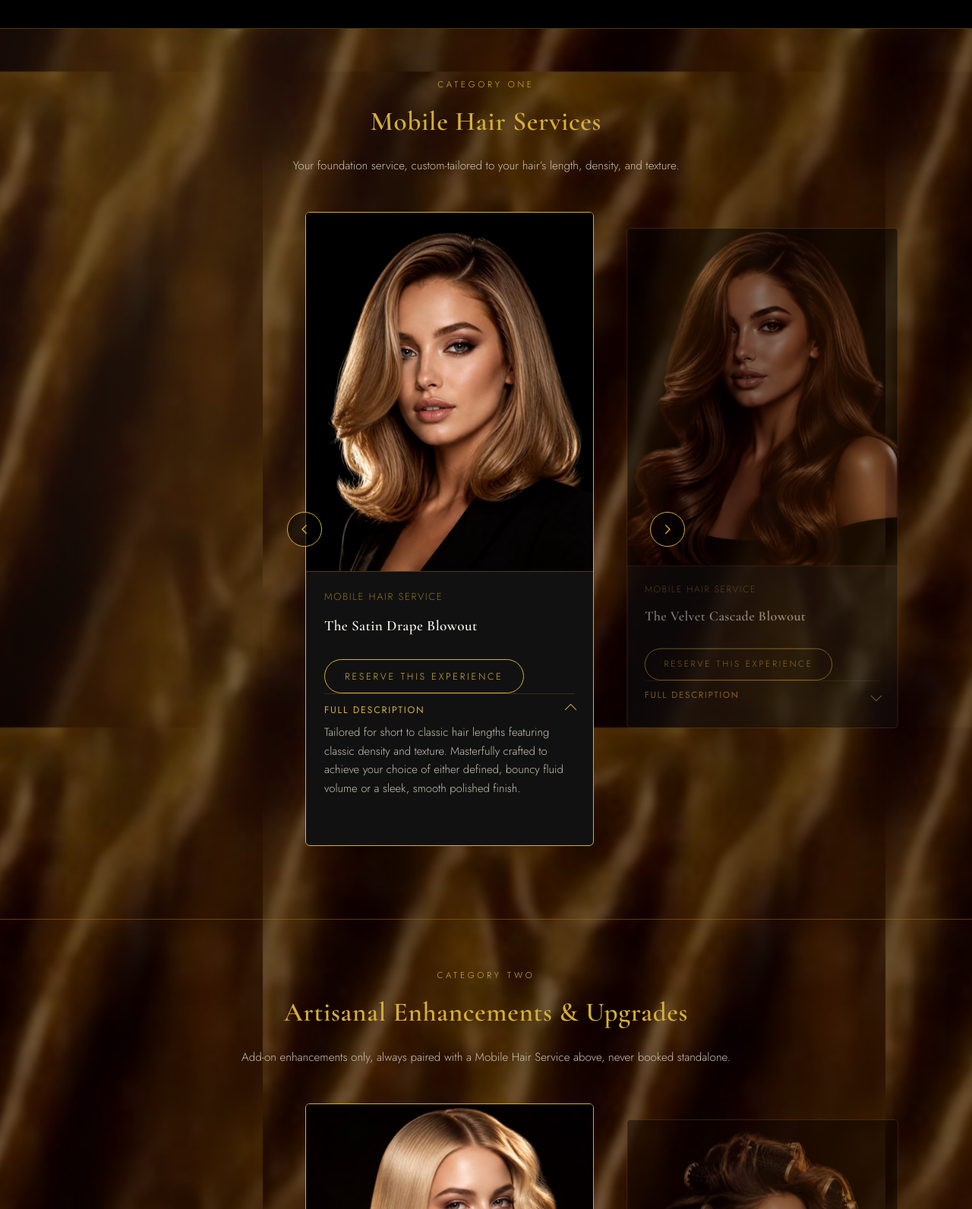
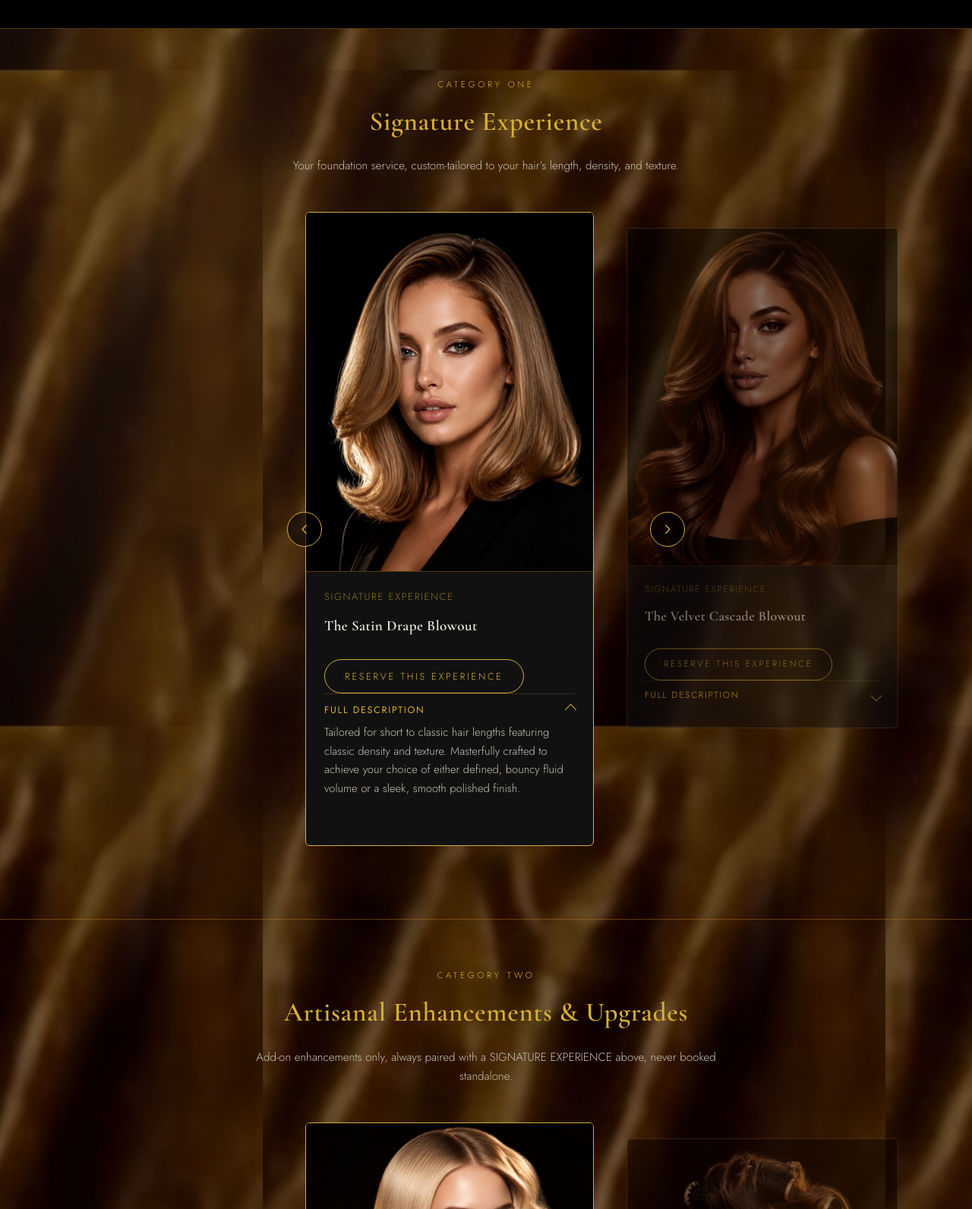
Before and after one commit to Omoh46/rafaelstyles-site, a plain HTML site: page lookbook.html in a window 1280 px wide. Shown: the part 388-1980 px from the top of the page at 76% size. Drawn offline with nearby package versions, Linux system fonts and the light colour scheme.

Commit message:
Copy corrections: category naming, service note, Lookbook Menu and Companion text; new Elan photo
Co-Authored-By: Claude Sonnet 5 <noreply@anthropic.com>

```diff
--- a/lookbook.html
+++ b/lookbook.html
@@ -4,7 +4,7 @@
 <meta charset="UTF-8">
 <meta name="viewport" content="width=device-width, initial-scale=1, viewport-fit=cover">
 <title>Lookbook Menu | Rafael Styles</title>
-<meta name="description" content="Explore the Rafael Styles lookbook: mobile hair services, artisanal enhancements, and companion experiences. Category and service names only.">
+<meta name="description" content="Explore the Rafael Styles lookbook: signature experiences, artisanal enhancements, and companion experiences. Category and service names only.">
 <link rel="icon" type="image/png" href="assets/favicon-32.png">
 <link rel="apple-touch-icon" href="assets/apple-touch-icon.png">
 <link rel="preconnect" href="https://fonts.googleapis.com">
@@ -57,7 +57,7 @@
       <div class="container">
         <div class="category-head">
           <span class="eyebrow">Category One</span>
-          <h2 id="cat1-heading">Mobile Hair Services</h2>
+          <h2 id="cat1-heading">Signature Experience</h2>
           <p>Your foundation service, custom-tailored to your hair&rsquo;s length, density, and texture.</p>
         </div>
 
@@ -68,7 +68,7 @@
               <img src="assets/service-satin-drape-blowout.jpg?v=r2" alt="Model with a smooth, glossy honey-blonde blowout with softly curved ends" width="1179" height="1176" decoding="async">
             </div>
             <div class="card-body">
-              <span class="card-dek">Mobile Hair Service</span>
+              <span class="card-dek">Signature Experience</span>
               <h3>The Satin Drape Blowout</h3>
               <a class="btn card-reserve" href="https://rafaelstyles.glossgenius.com" target="_blank" rel="noopener noreferrer">Reserve This Experience<span class="visually-hidden"> (opens GlossGenius booking in a new tab)</span></a>
               <div class="accordion-item">
@@ -89,7 +89,7 @@
               <img src="assets/service-velvet-cascade-blowout.jpg?v=r2" alt="Model with long, voluminous, softly waved brunette hair cascading over one shoulder" width="1179" height="1195" decoding="async">
             </div>
             <div class="card-body">
-              <span class="card-dek">Mobile Hair Service</span>
+              <span class="card-dek">Signature Experience</span>
               <h3>The Velvet Cascade Blowout</h3>
               <a class="btn card-reserve" href="https://rafaelstyles.glossgenius.com" target="_blank" rel="noopener noreferrer">Reserve This Experience<span class="visually-hidden"> (opens GlossGenius booking in a new tab)</span></a>
               <div class="accordion-item">
@@ -110,7 +110,7 @@
               <img src="assets/service-thermal-elan-express.jpg?v=r2" alt="Model with sleek, smooth, straight brunette hair" width="1179" height="1170" decoding="async">
             </div>
             <div class="card-body">
-              <span class="card-dek">Mobile Hair Service</span>
+              <span class="card-dek">Signature Experience</span>
               <h3>The Thermal Élan Express</h3>
               <a class="btn card-reserve" href="https://rafaelstyles.glossgenius.com" target="_blank" rel="noopener noreferrer">Reserve This Experience<span class="visually-hidden"> (opens GlossGenius booking in a new tab)</span></a>
               <div class="accordion-item">
@@ -136,7 +136,7 @@
         <div class="category-head">
           <span class="eyebrow">Category Two</span>
           <h2 id="cat2-heading">Artisanal Enhancements &amp; Upgrades</h2>
-          <p>Add-on enhancements only, always paired with a Mobile Hair Service above, never booked standalone.</p>
+          <p>Add-on enhancements only, always paired with a SIGNATURE EXPERIENCE above, never booked standalone.</p>
         </div>
 
         <div class="card-grid">
@@ -205,7 +205,7 @@
                 <div class="accordion-panel" id="panel-bespoke-accents" data-open="false">
                   <div class="accordion-panel-inner">
                     <p>Soft, poetic styling enhancements including chic ponytails, organic braids, undone buns, or custom accessory placement.</p>
-                    <p><em>Note: focuses on soft, effortless, classic finishes, architectural updos are not available yet.</em></p>
+                    <p><em>Note: focuses on soft, effortless, classic finishes; architectural updos are NOT YET AVAILABLE.</em></p>
                   </div>
                 </div>
               </div>
@@ -298,7 +298,7 @@
         <div class="category-head">
           <span class="eyebrow">Category Three</span>
           <h2 id="cat3-heading">The Companion Experience</h2>
-          <p>Bring a second back-to-back styling experience for a companion. Every companion service includes a built-in group courtesy discount.</p>
+          <p>Share the spotlight with a back-to-back glamorous companion experience. Every companion experience service includes a built-in group courtesy discount.</p>
         </div>
 
         <div class="card-grid">
@@ -339,7 +339,7 @@
 
           <article class="lookbook-card">
             <div class="card-photo">
-              <img src="assets/service-elan-companion.jpg?v=r3" alt="Two models: a brunette model with long, cascading waves in the foreground and a blonde model behind her" width="1179" height="1143" decoding="async">
+              <img src="assets/service-elan-companion.jpg?v=r4" alt="Two models: a brunette model with long, cascading waves in the foreground and a blonde model behind her" width="1179" height="1143" decoding="async">
             </div>
             <div class="card-body">
               <span class="card-dek">Companion Experience</span>
```
Also changed, not shown: index.html (+1 -1 lines), assets/service-elan-companion.jpg.
